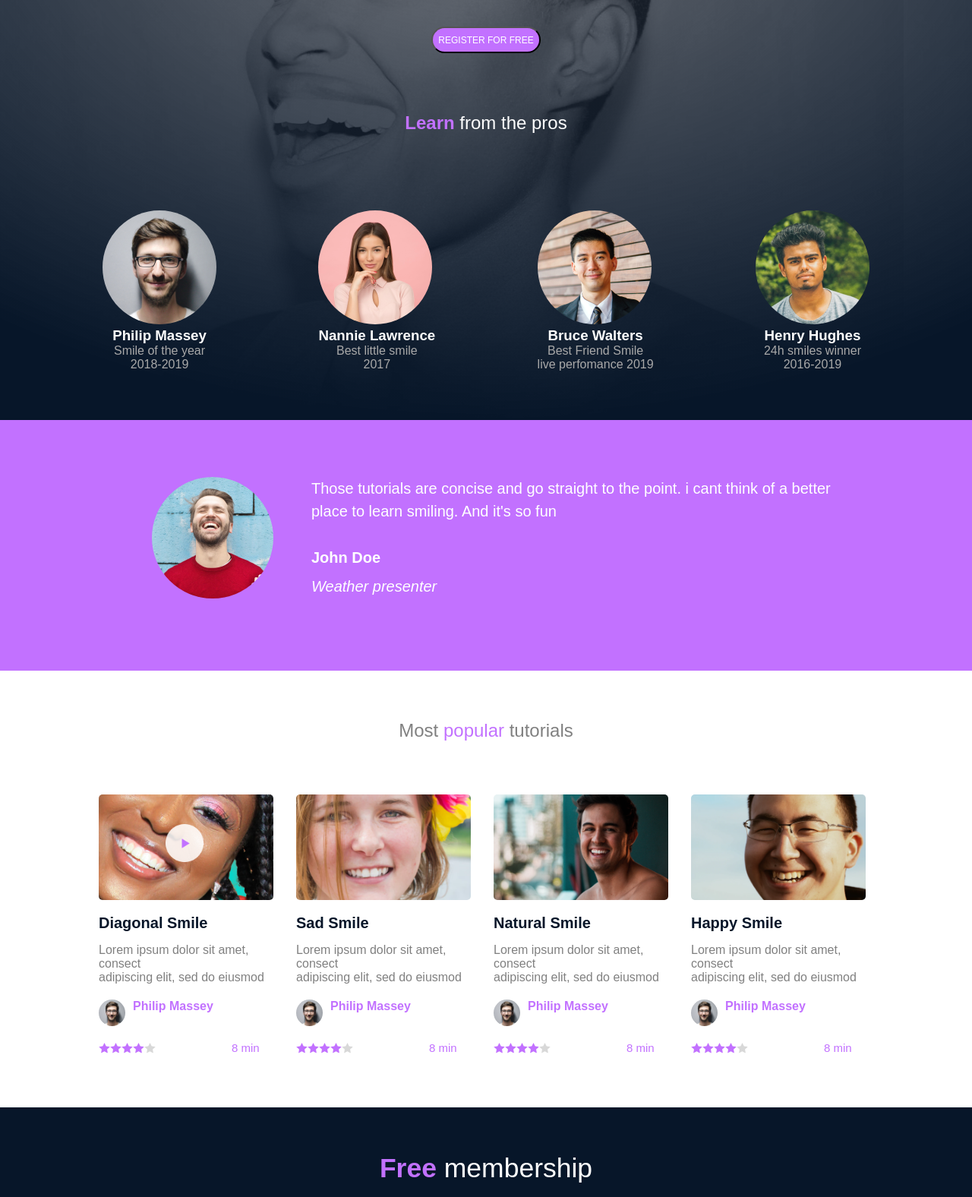
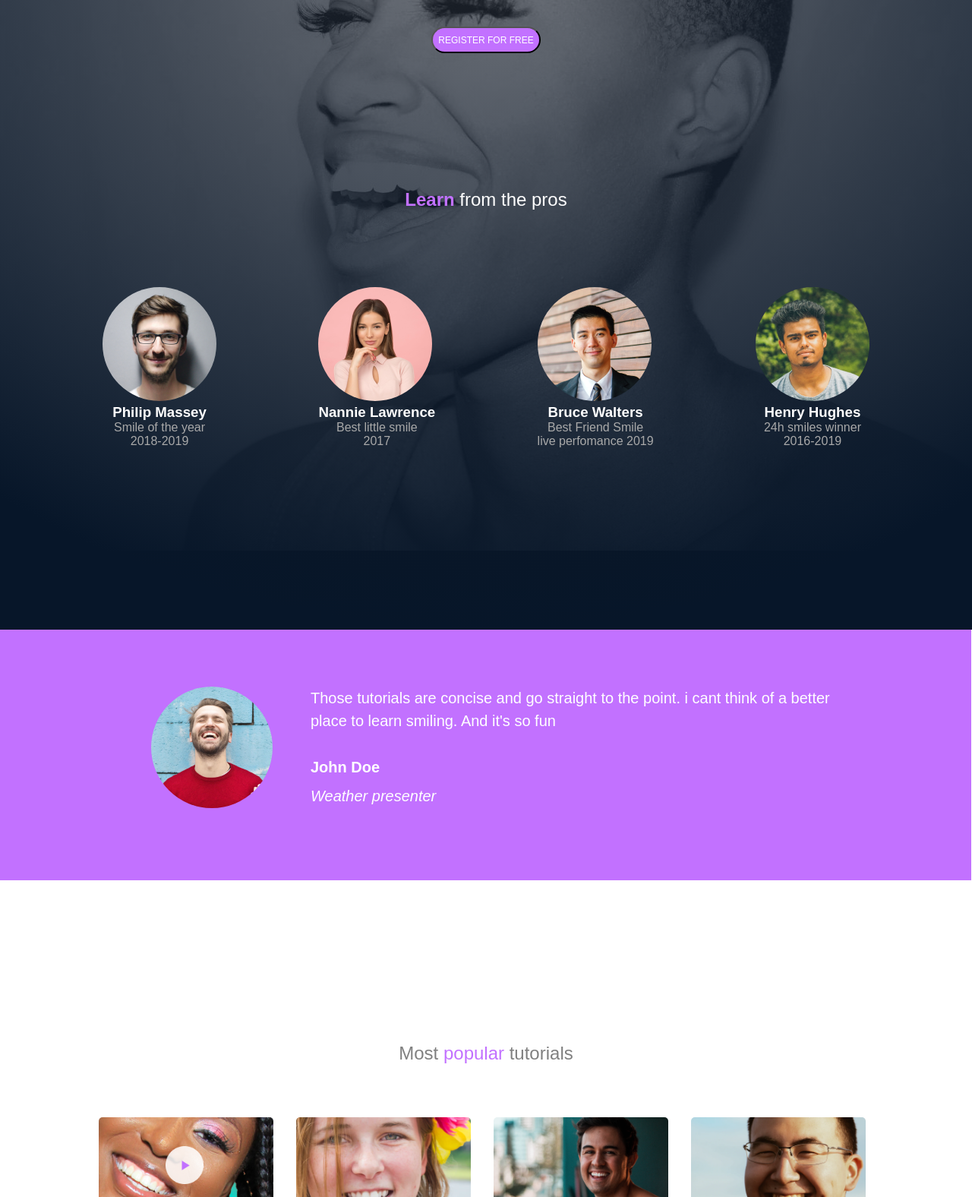
Before and after one commit to Noelngerem/alu-web-development, a plain HTML site: page css_advanced/index.html in a window 1280 px wide. Shown: the part 264-1840 px from the top of the page at 76% size. Drawn offline with Linux system fonts and the light colour scheme.

Commit message:
ALU WEB DEVELOPMENT

```diff
--- a/css_advanced/styles.css
+++ b/css_advanced/styles.css
@@ -24,9 +24,11 @@ main {
     background: #ffff;
 }
 .get-schooled {
+    position: absolute;
     background: radial-gradient(85.9% 85.9% at 50% 14.1%, rgba(41, 48, 61, 0.5) 0%, #071629 100%), url('Images/background\ female\ smiling\ O.jpeg'), #000000;
-    background-size: contain;
+    background-repeat: no-repeat;
     width: 100%;
+    height: 1093px;
     padding-bottom: 5%;
 }
 .get-schooled h1 {
@@ -60,7 +62,7 @@ main {
     margin-right: 10.55%;
 }
 .get-schooled #pros h2 {
-    margin-top: 15%;
+    padding-top: 25%;
     color: #ffff;
     text-align: center;
     font-weight: lighter;
@@ -87,11 +89,12 @@ main {
 }
 /*-----------QUOTE SECTION----------*/
 .quote {
+    position: absolute;
+    top: 1093px;
     background: #c271ff;
     width: 100%;
     height: 330px;
     left: -1px;
-    top: 1093px;
 }
 .quote #quote-container {
     display: flex;
@@ -120,6 +123,8 @@ main {
 }
 /*------------TUTORIALS SECTION------*/
 .tutorials {
+    position: absolute;
+    top: 1572px;
     background: #ffff;
     width: 100%;
     padding-bottom: 50px;
@@ -199,6 +204,8 @@ main {
 }
 /*----------MEMBERSHIP SECTION--------*/
 .membership {
+    position: absolute;
+    top: 2096px;
     background: #071629;
     width: 100%;
     height: 500px;
@@ -248,6 +255,8 @@ main {
 }
 /*----------F.A.Q SECTION------------*/
 .faq {
+    position: absolute;
+    top: 2658px;
     width: 100%;
     height: 707px;
 }
@@ -304,6 +313,8 @@ main {
 }
 /*----------FOOTER SECTION------------*/
 footer {
+    position: absolute;
+    top: 3469px;
     background: #071629;
     position: absolute;
     justify-content: center;
```
